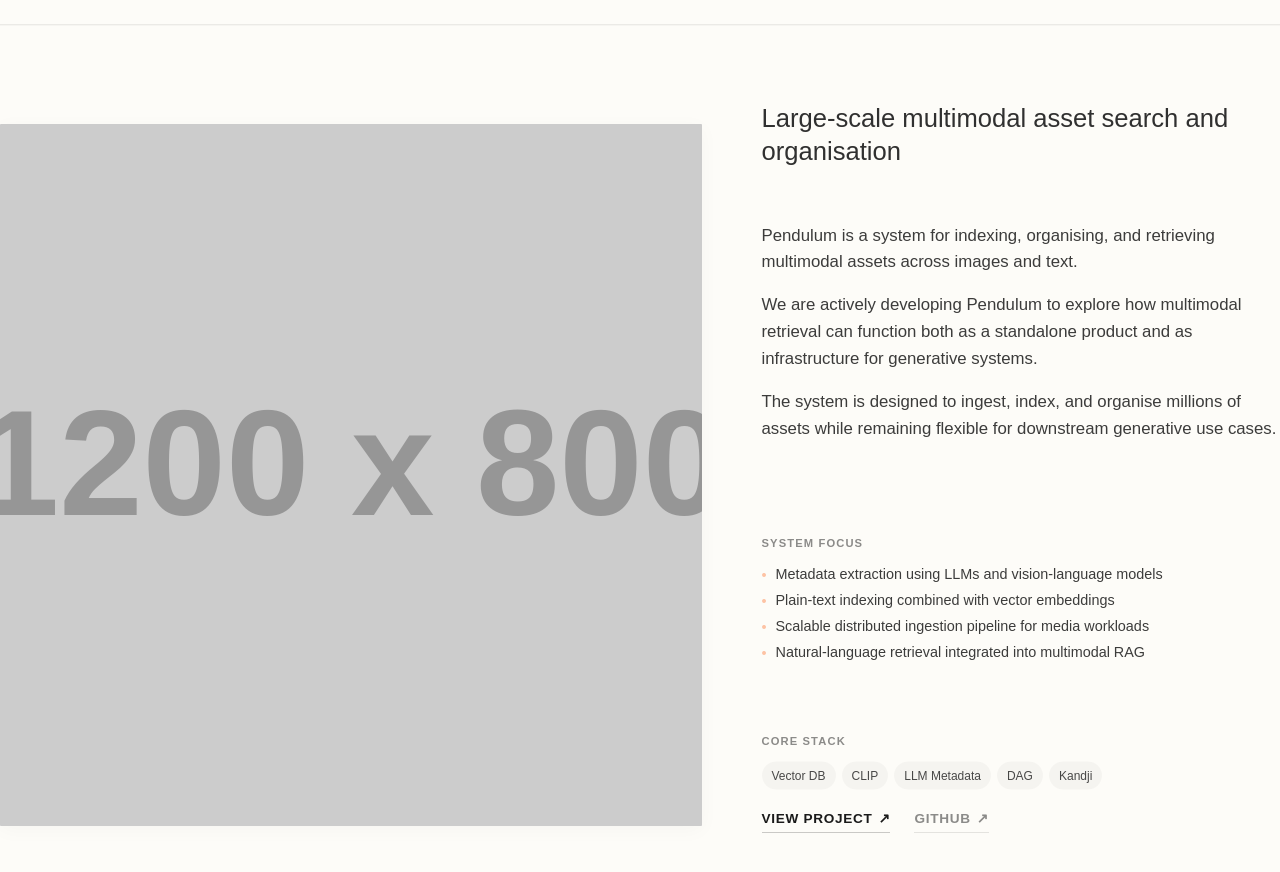
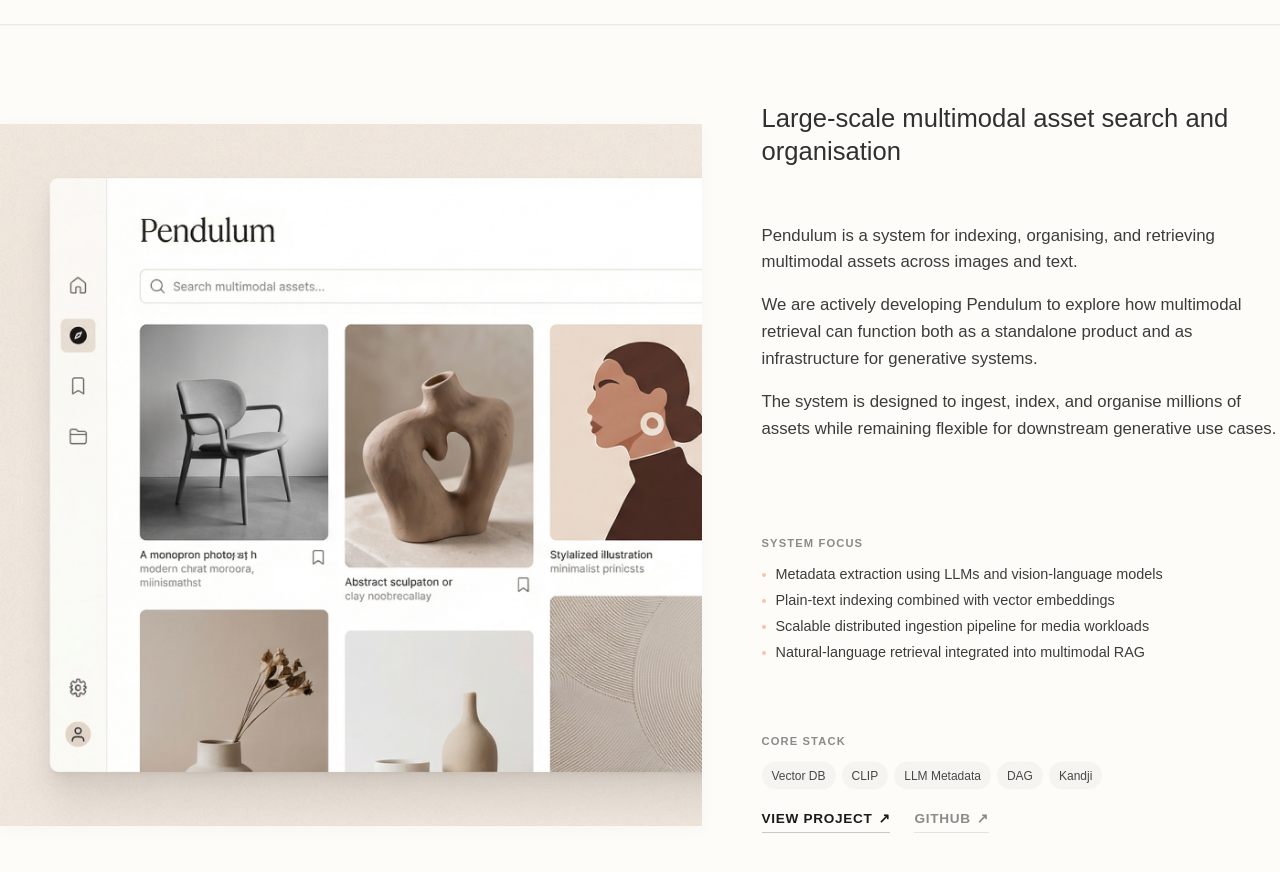
Before and after one commit to pendulum-ai/Pagenineteen2, a React (Vite) app: page /projects in a window 1280 px wide. Shown: the part 1860-2732 px from the top of the page. Built offline with nearby package versions, Linux system fonts and the light colour scheme; a web font is replaced by a local one.

Commit message:
Update Pendulum image (Optimized)

```diff
--- a/src/data/projects.js
+++ b/src/data/projects.js
@@ -41,7 +41,7 @@ export const projects = [
     stack: ['Vector DB', 'CLIP', 'LLM Metadata', 'DAG', 'Kandji'],
     bgColor: '#F0F2F0',
     visualType: 'network',
-    screenshotUrl: 'https://placehold.co/1200x800/e2e2e2/e2e2e2'
+    screenshotUrl: '/images/Pendulum.jpg'
   },
   {
     id: 'amble',
```
Also changed, not shown: public/images/Pendulum.jpg (added).
